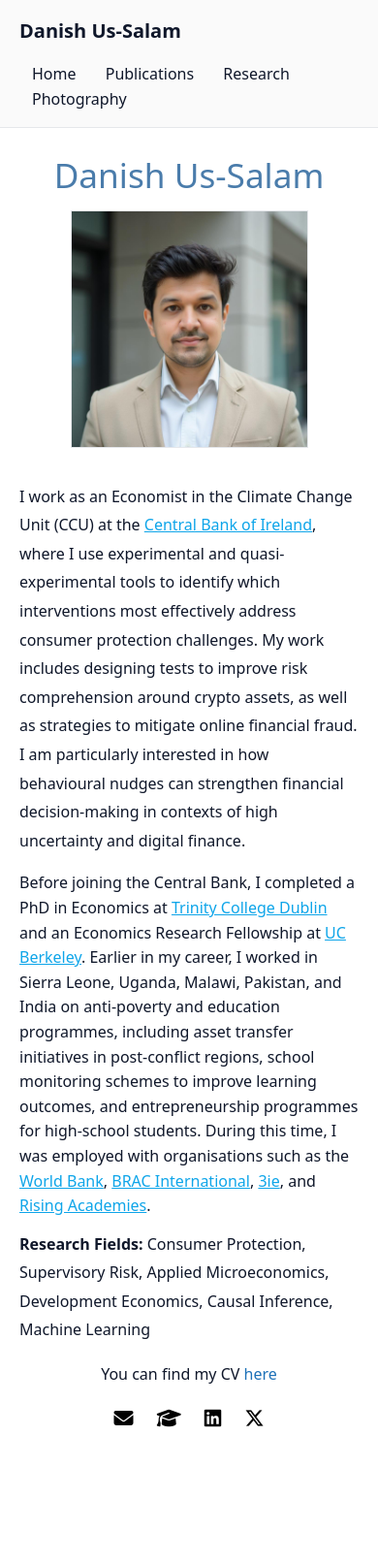
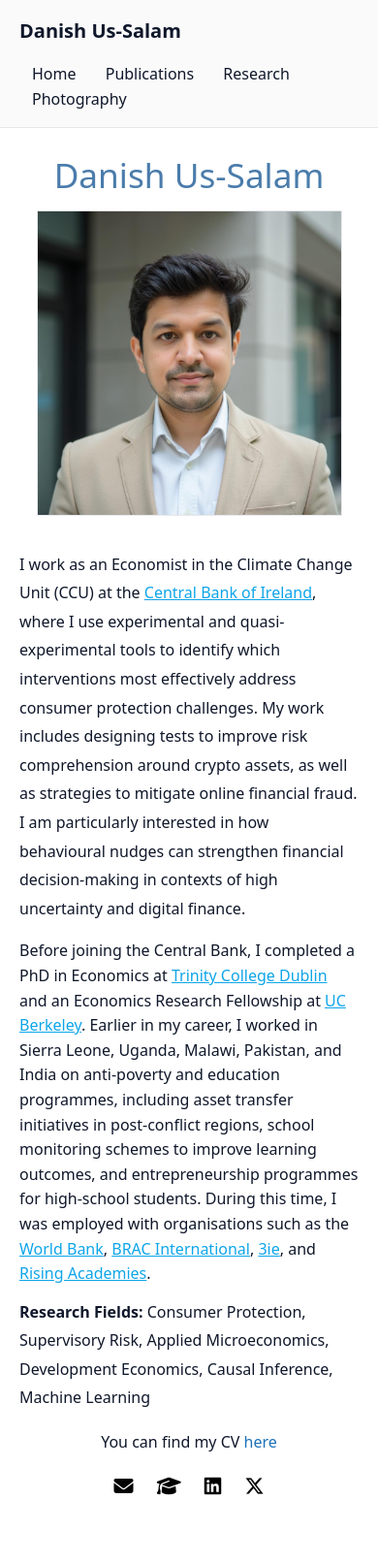
Before and after one commit to danishussalam/danishussalam.github.io, a Jekyll site: the page built from index.md, in a window 390 px wide. Shown: the whole page at 97% size. Built offline with Jekyll 4.4.1, drawn with Linux system fonts in a browser that asks for light colours; before the commit the page ends 1542 px from its top, so only the background shows below that.

Commit message:
Update style.css

```diff
--- a/assets/style.css
+++ b/assets/style.css
@@ -351,7 +351,7 @@ details.abstract > summary:hover {
 
 @media (max-width: 900px){
   .profile-pic img{
-    width: 70% !important;   /* enforce 30% smaller on mobile too */
+    width: 90% !important;   /* enforce 30% smaller on mobile too */
     height: auto;
     margin: 0 auto;
   }
```
